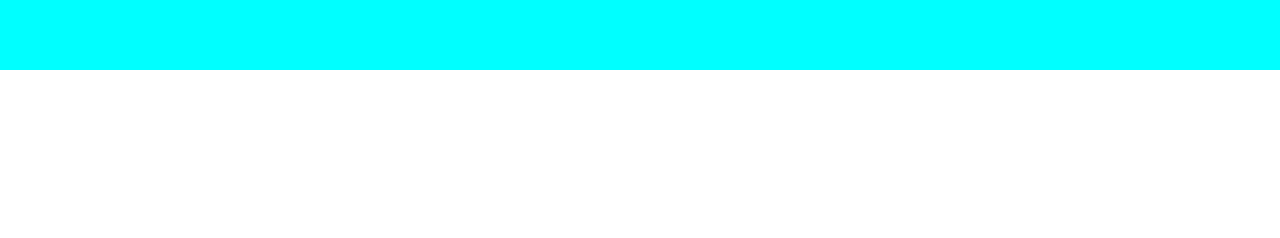
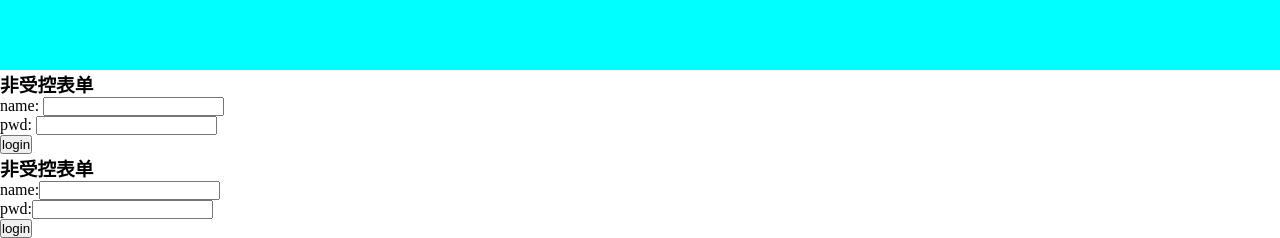
Before and after one commit to chenzeqin/react-qianfeng, a React (Create React App) app in the folder react-ts/: page / in a window 1280 px wide. Shown: the part 588-826 px from the top of the page. Before the commit the page ends 800 px from the top, so only its background shows below. Built offline with nearby package versions, Linux system fonts and the light colour scheme; no server answers.

Commit message:
受控和非受控表单

```diff
--- a/react-ts/src/demos/index.tsx
+++ b/react-ts/src/demos/index.tsx
@@ -6,6 +6,8 @@ import DangerouslySetInnerHTML from './dangerouslySetInnerHTML';
 import MaiZuo from './maizuo';
 import SetStateDemo from './setState/index'
 import BetterScroll from './better-scroll'
+import Login1 from './login/Login1';
+import Login2 from './login/Login2';
 
 export default function Demos() {
   return (
@@ -23,6 +25,10 @@ export default function Demos() {
       <SetStateDemo></SetStateDemo>
       {/* 6. betterScroll demo */}
       <BetterScroll></BetterScroll>
+      {/* 7. 非受控表单 */}
+      <Login1></Login1>
+      {/* 8. 受控表单 */}
+      <Login2></Login2>
     </div>
   );
 }
--- /dev/null
+++ b/react-ts/src/demos/login/Login1.tsx
@@ -0,0 +1,26 @@
+import React, { Component, createRef } from 'react';
+
+export default class Login extends Component {
+  nameRef = createRef<HTMLInputElement>();
+  pwdNameRef = createRef<HTMLInputElement>();
+  login = () => {
+    console.log(this.nameRef.current?.value);
+    console.log(this.pwdNameRef.current?.value);
+  };
+  render() {
+    return (
+      <div>
+        <h3>非受控表单</h3>
+        <p>
+          name: <input defaultValue={''} type="text" ref={this.nameRef} />
+        </p>
+        <p>
+          pwd: <input type="password" ref={this.pwdNameRef} />
+        </p>
+        <p>
+          <button onClick={this.login}>login</button>
+        </p>
+      </div>
+    );
+  }
+}
--- /dev/null
+++ b/react-ts/src/demos/login/Login2.tsx
@@ -0,0 +1,51 @@
+import React, { ChangeEvent, Component, createRef } from 'react';
+
+interface LoginState {
+  name: string;
+  pwd: string;
+}
+
+export default class Login extends Component {
+  state: LoginState = {
+    name: '',
+    pwd: '',
+  };
+  handleChange = (e: ChangeEvent<HTMLInputElement>) => {
+    // console.log(e);
+    this.setState({
+      [e.target.name]: e.target.value,
+    });
+  };
+  login = () => {
+    console.log(this.state);
+  };
+  render() {
+    const { name, pwd } = this.state;
+    return (
+      <div>
+        <h3>非受控表单</h3>
+        <p>
+          name:
+          <input
+            type="text"
+            name="name"
+            value={name}
+            onChange={this.handleChange}
+          />
+        </p>
+        <p>
+          pwd:
+          <input
+            type="password"
+            name="pwd"
+            value={pwd}
+            onChange={this.handleChange}
+          />
+        </p>
+        <p>
+          <button onClick={this.login}>login</button>
+        </p>
+      </div>
+    );
+  }
+}
--- a/react-ts/src/demos/maizuo/components/Sidebar.tsx
+++ b/react-ts/src/demos/maizuo/components/Sidebar.tsx
@@ -6,6 +6,7 @@ interface SidebarProps {
 }
 
 function Siderbar(props: SidebarProps) {
+  console.log(props)
   return (
     <div>
       <ul style={{ backgroundColor: props.bg }}>
@@ -17,10 +18,11 @@ function Siderbar(props: SidebarProps) {
     </div>
   );
 }
-
+// 属性类型检查
 Siderbar.propTypes = {
   bg: propTypes.string,
 };
+// 默认属性
 Siderbar.defaultProps = {
   bg: 'pink',
 };
```
